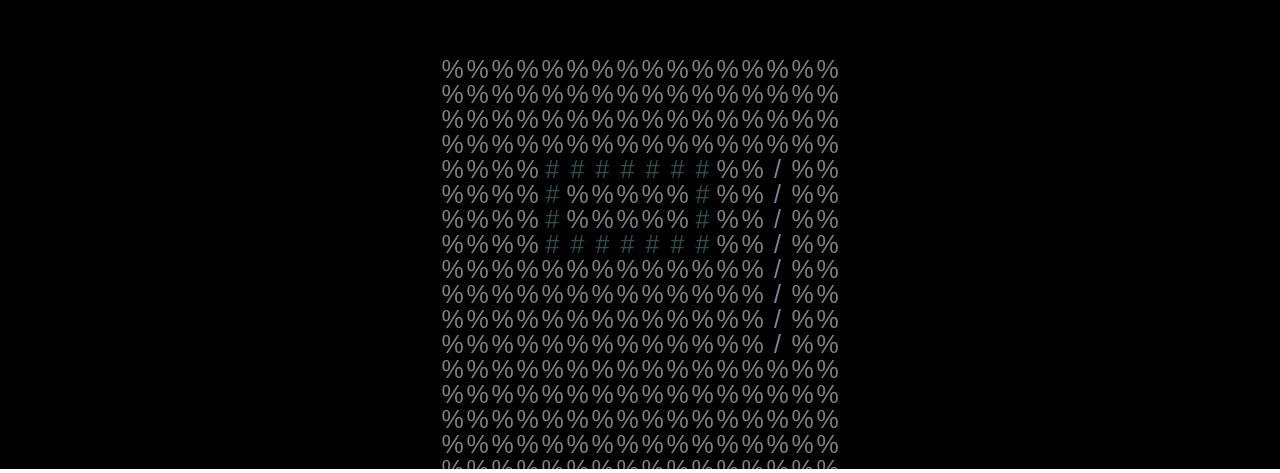
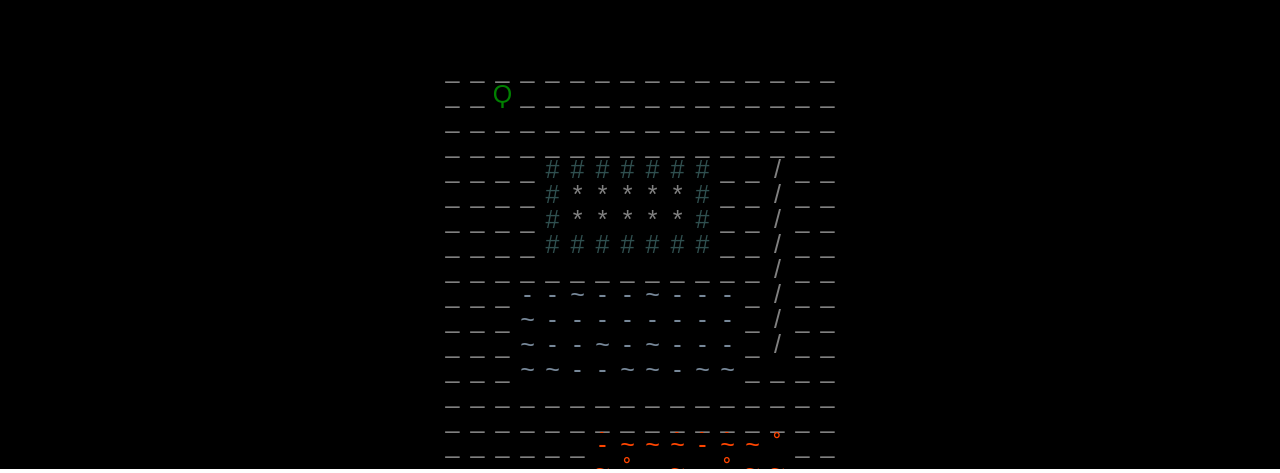
Before and after one commit to blaketarter/canvas-ascii-dungeon-generator, a plain HTML site: page index.html in a window 1280 px wide. Shown: the part 331-804 px from the top of the page. Drawn offline with Linux system fonts and the light colour scheme.

Commit message:
introduced the render loop and animated tiles

```diff
--- a/generator.js
+++ b/generator.js
@@ -15,6 +15,9 @@
     },
     blockSize: 25,
     fontScale: 1,
+    fpsInterval: 1000,
+    then: null,
+    now: null,
   };
 
   const map = [];
@@ -30,27 +33,57 @@
 
   const cellTypes = {
     GROUND: {
-      letter: '%',
+      letter: '_',
       color: 'grey',
       isAnimated: false,
+      isPassable: true,
+    },
+    FLOOR: {
+      letter: '*',
+      color: 'grey',
+      isAnimated: false,
+      isPassable: true,
     },
     WALL: {
       letter: '#',
       color: 'darkslategray',
       isAnimated: false,
+      isPassable: false,
     },
     PATH: {
       letter: '/',
-      color: 'lightslategray',
+      color: 'grey',
       isAnimated: false,
+      isPassable: true,
     },
     WATER: {
-      letter: '^',
-      color: 'blue',
+      letter: '-',
+      color: 'lightslategray',
       isAnimated: true,
-      steps: ['^', '~', '-'],
-      framesPerStep: 30,
+      steps: ['-', '-', '~'],
+      framesPerStep: 25,
+      startOnRandomStep: true,
+      isPassable: false,
+    },
+    LAVA: {
+      letter: '-',
+      color: 'orangered',
+      isAnimated: true,
+      steps: ['-', '-', '~', '˚', '-', '-', '~'],
+      framesPerStep: 15,
+      startOnRandomStep: true,
+      isPassable: false,
+    },
+    PLAYER: {
+      letter: 'Ϙ',
+      color: 'green',
+      isAnimated: false,
+      isPassable: true,
     }
+  };
+
+  const player = {
+    cell: null,
   };
 
   function getCanvasContext(canvasElement) {
@@ -73,6 +106,10 @@
     if (window.__DEV__) {
       console.timeEnd(...messages);
     }
+  }
+
+  function randomBetween(from, to) {
+    return Math.floor(Math.random() * (to - from + 1) + from);
   }
 
   function getScreenSize(parent) {
@@ -155,6 +192,10 @@
       type: 'GROUND',
       animationStep: 0,
       animationStepCounter: 0,
+      isAnimated: false,
+      isOccupied: false,
+      isPlayerOccupied: false,
+      shouldRedraw: false,
     };
   }
 
@@ -179,35 +220,52 @@
           cell.row,
           cellTypes[cell.type].color,
           meta,
-          ctx
+          ctx,
+          cell,
         );
       } else {
         drawCell(
-          cellTypes[cell.type].letter,
+          cell.isAnimated ? cellTypes[cell.type].steps[cell.animationStep] : cellTypes[cell.type].letter,
           cell.column,
           cell.row,
           cellTypes[cell.type].color,
           meta,
-          ctx
+          ctx,
+          cell,
         );
       }
     });
   }
 
-  function drawCell(letter, column, row, color, meta, ctx) {
+  function drawCell(letter, column, row, color, meta, ctx, cell) {
     const realX = getRealX(column, meta);
     const realY = getRealY(row, meta);
 
+    if (cell.isPlayerOccupied) {
+      ctx.fillStyle = cellTypes['PLAYER'].color;
+      ctx.strokeStyle = cellTypes['PLAYER'].color;
+      ctx.fillText(cellTypes['PLAYER'].letter, realX + (meta.blockSize / 2), realY + (meta.blockSize / 2));
+    } else {
       ctx.fillStyle = color;
       ctx.strokeStyle = color;
       ctx.fillText(letter, realX + (meta.blockSize / 2), realY + (meta.blockSize / 2));
+    }
 
     if (window.__DEBUG__) {
       ctx.strokeRect(realX, realY, meta.blockSize, meta.blockSize);
     }
   }
 
-  function drawBoxWithRowColumn(columnFrom, rowFrom, columnTo, rowTo, cellType, map, meta) {
+  function clearCell(column, row, options, meta, ctx) {
+    const realX = getRealX(column, meta);
+    const realY = getRealY(row, meta);
+
+    ctx.fillStyle = options.background;
+    ctx.clearRect(realX, realY, meta.blockSize, meta.blockSize);
+    ctx.fillRect(realX - 1, realY - 1, meta.blockSize + 2, meta.blockSize + 2);
+  }
+
+  function drawBoxWithRowColumn(columnFrom, rowFrom, columnTo, rowTo, cellType, shouldFill, map, meta) {
     let startIndex = getIndex(rowFrom, columnFrom, meta);
     let endIndex = getIndex(rowTo, columnTo, meta);
     let a, b, c, d;
@@ -235,12 +293,26 @@
     }
 
     log(`Drawing box from ${startIndex} to ${endIndex}`);
-    log(`A - ${a}, B - ${b}, C - ${c}, D - ${d}`)
+    log(`A - ${a}, B - ${b}, C - ${c}, D - ${d}`);
 
+    if (!shouldFill) {
       drawLineRight(a, b, cellType, map, meta);
       drawLineDown(b, c, cellType, map, meta);
       drawLineLeft(c, d, cellType, map, meta);
       drawLineUp(d, a, cellType, map, meta);
+    } else {
+      let pointerA = a;
+      let pointerB = b;
+
+      while (pointerA !== d) {
+        drawLineRight(pointerA, pointerB, cellType, map, meta);
+
+        pointerA += meta.columns;
+        pointerB += meta.columns;
+      }
+
+      drawLineRight(d, c, cellType, map, meta);
+    }
   }
 
   function drawLineWithRowColumn(columnFrom, rowFrom, columnTo, rowTo, cellType, map, meta) {
@@ -264,11 +336,19 @@
     }
   }
 
+  function setCell(cell, newCellType) {
+    cell.type = newCellType;
+
+    if (cellTypes[newCellType].isAnimated) {
+      initAnimatedCell(cell);
+    }
+  }
+
   function drawLineUp(startIndex, endIndex, cellType, map, meta) {
     log(`drawing line UP from ${startIndex} to ${endIndex} of cell type ${cellType}`);
 
     for (let i = endIndex; i <= startIndex; i += meta.columns) {
-      map[i].type = cellType;
+      setCell(map[i], cellType);
     }
   }
 
@@ -276,7 +356,7 @@
     log(`drawing line DOWN from ${startIndex} to ${endIndex} of cell type ${cellType}`);
 
     for (let i = startIndex; i <= endIndex; i += meta.columns) {
-      map[i].type = cellType;
+      setCell(map[i], cellType);
     }
   }
 
@@ -284,7 +364,7 @@
     log(`drawing line LEFT from ${startIndex} to ${endIndex} of cell type ${cellType}`);
 
     for (let i = startIndex; i >= endIndex; i--) {
-      map[i].type = cellType;
+      setCell(map[i], cellType);
     }
   }
 
@@ -292,8 +372,89 @@
     log(`drawing line RIGHT from ${startIndex} to ${endIndex} of cell type ${cellType}`);
 
     for (let i = startIndex; i <= endIndex; i++) {
-      map[i].type = cellType;
+      setCell(map[i], cellType);
     }
+  }
+
+  function initAnimatedCell(cell) {
+    const animatedCellType = cellTypes[cell.type];
+    cell.animationStepCounter = animatedCellType.framesPerStep;
+    cell.isAnimated = true;
+
+    if (animatedCellType.startOnRandomStep) {
+      const randomStep = randomBetween(0, animatedCellType.steps.length - 1);
+      cell.animationStep = randomStep;
+    }
+  }
+
+  function step(timestamp) {
+    requestAnimationFrame(step);
+
+    options.now = timestamp;
+    let elapsed = options.now - options.then;
+
+    if (elapsed > options.fpsInterval) {
+      options.then = options.now - (elapsed % options.fpsInterval);
+
+      if (window.__DEBUG__) {
+        time('draw');
+      }
+
+      draw(map);
+
+      if (window.__DEBUG__) {
+        timeEnd('draw');
+      }
+    }
+  }
+
+  function draw() {
+    map
+      .filter(cell => cell.isAnimated || cell.shouldRedraw || cell.isOccupied)
+      .forEach(cell => {
+        if (cell.shouldRedraw) {
+          clearCell(cell.column, cell.row, options, mapMeta, canvasContext);
+          drawCell(cellTypes[cell.type].letter, cell.column, cell.row, cellTypes[cell.type].color, mapMeta, canvasContext, cell);
+          cell.shouldRedraw = false;
+          return;
+        }
+
+        if (cell.isOccupied && cell.isPlayerOccupied) {
+          clearCell(cell.column, cell.row, options, mapMeta, canvasContext);
+          drawCell(cellTypes[cell.type].letter, cell.column, cell.row, cellTypes[cell.type].color, mapMeta, canvasContext, cell);
+          return;
+        }
+
+        if (cell.animationStepCounter <= 0) {
+          cell.animationStep += 1;
+
+          if (cell.animationStep >= cellTypes[cell.type].steps.length) {
+            cell.animationStep = 0;
+          }
+
+          cell.letter = cellTypes[cell.type].steps[cell.animationStep];
+
+          clearCell(cell.column, cell.row, options, mapMeta, canvasContext);
+          drawCell(cell.letter, cell.column, cell.row, cellTypes[cell.type].color, mapMeta, canvasContext, cell);
+
+          cell.animationStepCounter = cellTypes[cell.type].framesPerStep;
+        } else {
+          cell.animationStepCounter -= 1;
+        }
+      });
+  }
+
+  function movePlayer(toCell) {
+    if (player.cell) {
+      player.cell.isOccupied = false;
+      player.cell.isPlayerOccupied = false;
+      player.cell.shouldRedraw = true;
+    }
+
+    player.cell = toCell;
+
+    player.cell.isOccupied = true;
+    player.cell.isPlayerOccupied = true;
   }
 
   const generator = {
@@ -303,7 +464,7 @@
 
       log('attatched!');
     },
-    start: function start() {
+    generate: function start() {
       if (window.__DEBUG__) {
         options.fontScale = 0.5;
       }
@@ -319,13 +480,31 @@
       const lineFrom = map[77];
       const lineTo = map[189];
 
+      const waterFrom = map[147];
+      const waterTo = map[203];
+
+      const lavaFrom = map[246];
+      const lavaTo = map[301];
+
       drawLineWithRowColumn(lineFrom.column, lineFrom.row, lineTo.column, lineTo.row, 'PATH', map, mapMeta);
-      drawBoxWithRowColumn(boxFrom.column, boxFrom.row, boxTo.column, boxTo.row, 'WALL', map, mapMeta);
+      drawBoxWithRowColumn(boxFrom.column, boxFrom.row, boxTo.column, boxTo.row, 'FLOOR', true, map, mapMeta);
+      drawBoxWithRowColumn(boxFrom.column, boxFrom.row, boxTo.column, boxTo.row, 'WALL', false, map, mapMeta);
+      drawBoxWithRowColumn(waterFrom.column, waterFrom.row, waterTo.column, waterTo.row, 'WATER', true, map, mapMeta);
+      drawBoxWithRowColumn(lavaFrom.column, lavaFrom.row, lavaTo.column, lavaTo.row, 'LAVA', true, map, mapMeta);
+
+      movePlayer(map[18]);
+
+      // initAnimatedCells(map);
       drawMap(map, mapMeta, canvasContext);
 
       timeEnd('start');
       log('started!');
-    }
+    },
+    animate: function animate(fps) {
+      options.fpsInterval = 1000 / fps;
+      options.then = window.performance.now();
+      step();
+    },
   };
 
   if (!window.generator) {
--- a/index.html
+++ b/index.html
@@ -24,7 +24,8 @@
       // window.__DEBUG__ = true;
 
       generator.attatch(canvasElement);
-      generator.start();
+      generator.generate();
+      generator.animate(15);
     </script>
   </body>
 </html>
```
Lines whose indentation alone changed are shown as unchanged.
